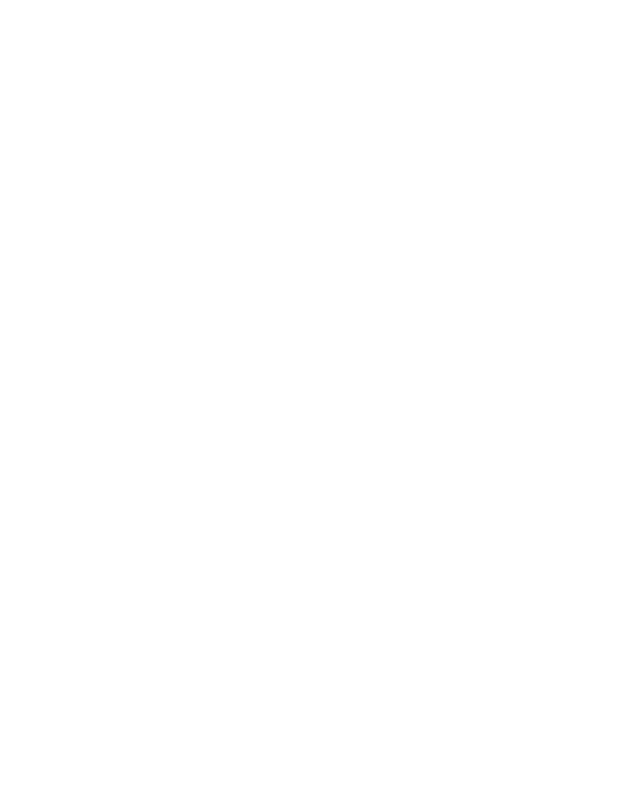
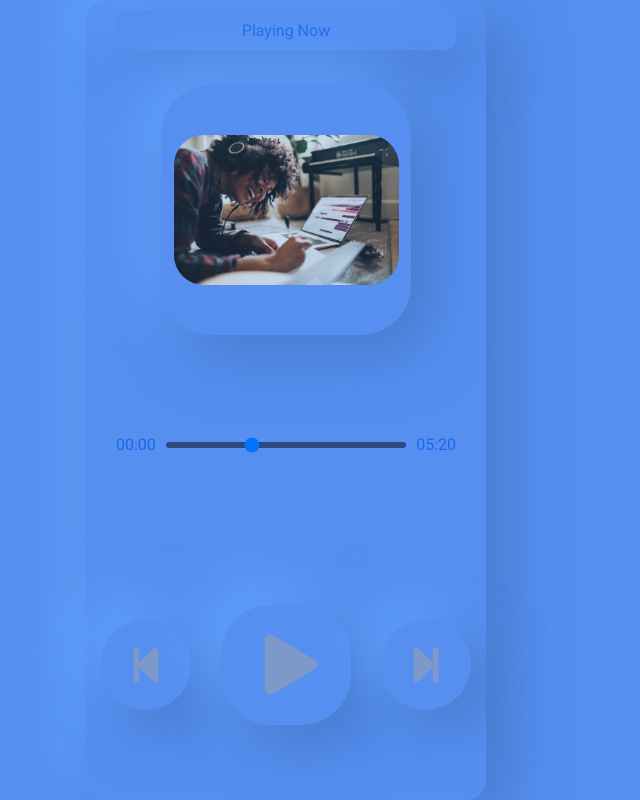
Before and after one commit to kannder83/css-position, a plain HTML site: page music.html in a window 1280 px wide. Shown: the whole page, without its empty margins (354-994 px from the left). Drawn offline with Linux system fonts and the light colour scheme.

Commit message:
Se crean los estilos del reproductor de música.

```diff
--- a/music.html
+++ b/music.html
@@ -4,13 +4,40 @@
     <meta charset="UTF-8" />
     <meta http-equiv="X-UA-Compatible" content="IE=edge" />
     <meta name="viewport" content="width=device-width, initial-scale=1.0" />
+    <link rel="preconnect" href="https://fonts.gstatic.com" />
+    <link
+      rel="stylesheet"
+      href="https://cdnjs.cloudflare.com/ajax/libs/font-awesome/5.15.3/css/all.min.css"
+      integrity="sha512-iBBXm8fW90+nuLcSKlbmrPcLa0OT92xO1BIsZ+ywDWZCvqsWgccV3gFoRBv0z+8dLJgyAHIhR35VZc2oM/gI1w=="
+      crossorigin="anonymous"
+    />
+    <link
+      href="https://fonts.googleapis.com/css2?family=Roboto&display=swap"
+      rel="stylesheet"
+    />
     <link rel="stylesheet" href="./music.css" />
     <title>Demo Play Music</title>
   </head>
   <body>
-    <header class="header"></header>
-    <section class="cards"></section>
-    <section class="progress-bar"></section>
-    <footer class="buttons"></footer>
+    <div class="wrapper">
+      <header class="header">
+        <p>Playing Now</p>
+      </header>
+      <section class="cards">
+        <div>
+          <img src="./img/soundtrap-5Wj_tk8_Ens-unsplash.jpeg" alt="" />
+        </div>
+      </section>
+      <section class="progress-bar">
+        <p>00:00</p>
+        <input type="range" min="0" max="100" value="35" />
+        <p>05:20</p>
+      </section>
+      <footer class="buttons">
+        <div class="back"><i class="fas fa-step-backward"></i></div>
+        <div class="play"><i class="fas fa-play"></i></div>
+        <div class="next"><i class="fas fa-step-forward"></i></div>
+      </footer>
+    </div>
   </body>
 </html>
--- a/music.scss
+++ b/music.scss
@@ -0,0 +1,113 @@
+$color-background: #568ff0;
+$color-soft: #7d99c9;
+$color-dark: #1c68ec;
+
+* {
+  margin: 0;
+  font-family: "Roboto", sans-serif;
+}
+
+@mixin effect_neumorphism($border_radio) {
+  border-radius: $border_radio;
+  background: $color-background;
+  box-shadow: 20px 20px 60px #497acc, -20px -20px 60px #63a4ff;
+}
+
+body {
+  background-color: $color-background;
+}
+
+.wrapper {
+  width: 400px;
+  margin: 0 auto;
+  height: 100vh;
+  display: grid;
+  grid-template-rows: 60px 300px auto auto;
+  background-color: $color-background;
+  @include effect_neumorphism(20px);
+}
+
+.header {
+  width: 80%;
+  margin: 10px auto;
+  padding: 10px;
+  display: flex;
+  justify-content: center;
+  align-items: center;
+  @include effect_neumorphism(10px);
+  color: $color-dark;
+}
+
+.cards {
+  width: 100%;
+  height: 100%;
+  display: flex;
+  justify-content: center;
+  align-items: center;
+}
+
+.cards div {
+  width: 250px;
+  height: 250px;
+  display: flex;
+  justify-content: center;
+  align-items: center;
+  @include effect_neumorphism(50px);
+  img {
+    width: 90%;
+    border-radius: 30px;
+    filter: opacity(0.85);
+  }
+}
+
+.progress-bar {
+  width: 90%;
+  margin: 0 auto;
+  display: flex;
+  justify-content: space-between;
+  align-items: center;
+  p {
+    color: $color-dark;
+    margin: 0 10px;
+  }
+  input {
+    box-sizing: border-box;
+    width: 80%;
+    height: 6px;
+    -webkit-appearance: none;
+    outline: none;
+    background-color: rgba(0, 0, 0, 0.486);
+    border-radius: 10px;
+  }
+}
+
+.buttons {
+  width: 100%;
+  display: flex;
+  justify-content: space-around;
+  align-items: center;
+  .play {
+    width: 120px;
+    height: 120px;
+    padding-left: 10px;
+    @include effect_neumorphism(50px);
+    cursor: pointer;
+    display: flex;
+    justify-content: center;
+    align-items: center;
+    font-size: 60px;
+    color: $color-soft;
+  }
+  .back,
+  .next {
+    width: 90px;
+    height: 90px;
+    @include effect_neumorphism(50px);
+    cursor: pointer;
+    display: flex;
+    justify-content: center;
+    align-items: center;
+    font-size: 40px;
+    color: $color-soft;
+  }
+}
```
Also changed, not shown: img/soundtrap-5Wj_tk8_Ens-unsplash.jpeg (added), music.css, 1 other file.
